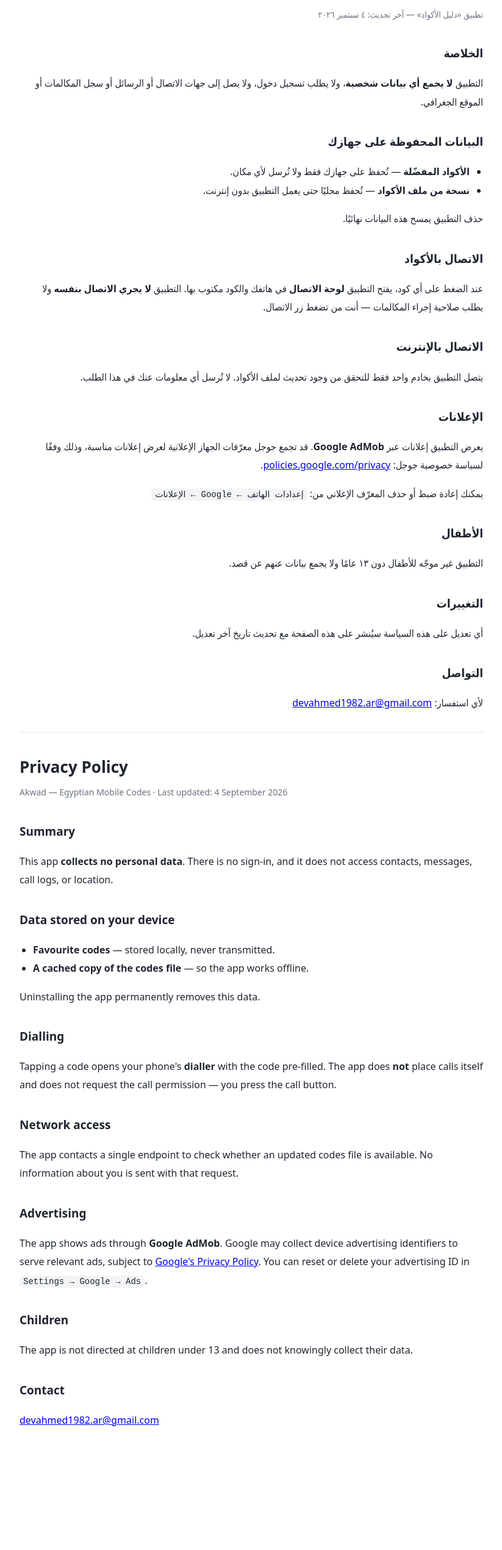
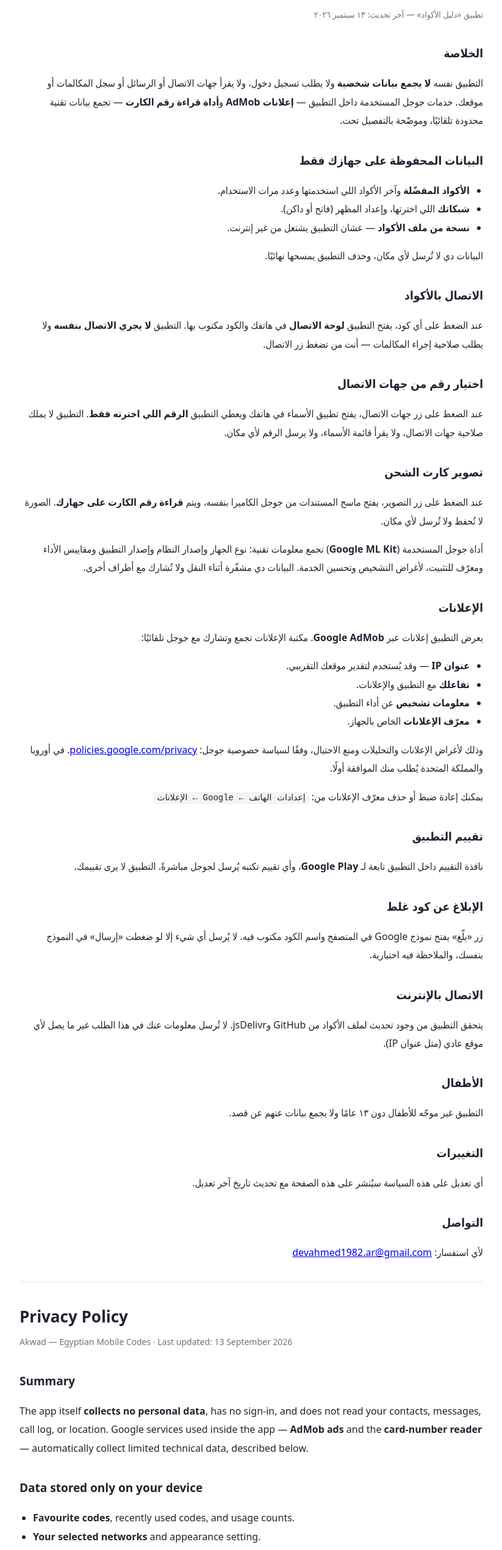
Before and after one commit to AhmedrezkRagab/akwad-data, a plain HTML site: page privacy-policy.html in a window 1280 px wide. Shown: the part 92-2633 px from the top of the page at 61% size, without its empty margins (228-1051 px from the left). Before the commit the page ends 2483 px from the top, so only its background shows below. Drawn offline with Linux system fonts and the light colour scheme.

Commit message:
تحديث سياسة الخصوصية لنسخة ١.١ — AdMob وML Kit وجهات الاتصال
Co-Authored-By: Claude Opus 5 <noreply@anthropic.com>

```diff
--- a/privacy-policy.html
+++ b/privacy-policy.html
@@ -24,20 +24,23 @@
 <body>
 
 <h1>سياسة الخصوصية</h1>
-<p class="date">تطبيق «دليل الأكواد» — آخر تحديث: ٤ سبتمبر ٢٠٢٦</p>
+<p class="date">تطبيق «دليل الأكواد» — آخر تحديث: ١٣ سبتمبر ٢٠٢٦</p>
 
 <h2>الخلاصة</h2>
 <p>
-  التطبيق <strong>لا يجمع أي بيانات شخصية</strong>، ولا يطلب تسجيل دخول، ولا
-  يصل إلى جهات الاتصال أو الرسائل أو سجل المكالمات أو الموقع الجغرافي.
+  التطبيق نفسه <strong>لا يجمع بيانات شخصية</strong> ولا يطلب تسجيل دخول، ولا يقرأ
+  جهات الاتصال أو الرسائل أو سجل المكالمات أو موقعك. خدمات جوجل المستخدمة داخل
+  التطبيق — <strong>إعلانات AdMob</strong> و<strong>أداة قراءة رقم الكارت</strong> —
+  تجمع بيانات تقنية محدودة تلقائيًا، وموضّحة بالتفصيل تحت.
 </p>
 
-<h2>البيانات المحفوظة على جهازك</h2>
+<h2>البيانات المحفوظة على جهازك فقط</h2>
 <ul>
-  <li><strong>الأكواد المفضّلة</strong> — تُحفظ على جهازك فقط ولا تُرسل لأي مكان.</li>
-  <li><strong>نسخة من ملف الأكواد</strong> — تُحفظ محليًا حتى يعمل التطبيق بدون إنترنت.</li>
+  <li><strong>الأكواد المفضّلة</strong> وآخر الأكواد اللي استخدمتها وعدد مرات الاستخدام.</li>
+  <li><strong>شبكاتك</strong> اللي اخترتها، وإعداد المظهر (فاتح أو داكن).</li>
+  <li><strong>نسخة من ملف الأكواد</strong> — عشان التطبيق يشتغل من غير إنترنت.</li>
 </ul>
-<p>حذف التطبيق يمسح هذه البيانات نهائيًا.</p>
+<p>البيانات دي لا تُرسل لأي مكان، وحذف التطبيق يمسحها نهائيًا.</p>
 
 <h2>الاتصال بالأكواد</h2>
 <p>
@@ -46,23 +49,62 @@
   صلاحية إجراء المكالمات — أنت من تضغط زر الاتصال.
 </p>
 
-<h2>الاتصال بالإنترنت</h2>
+<h2>اختيار رقم من جهات الاتصال</h2>
 <p>
-  يتصل التطبيق بخادم واحد فقط للتحقق من وجود تحديث لملف الأكواد. لا تُرسل أي
-  معلومات عنك في هذا الطلب.
+  عند الضغط على زر جهات الاتصال، يفتح تطبيق الأسماء في هاتفك ويعطي التطبيق
+  <strong>الرقم اللي اخترته فقط</strong>. التطبيق لا يملك صلاحية جهات الاتصال،
+  ولا يقرأ قائمة الأسماء، ولا يرسل الرقم لأي مكان.
+</p>
+
+<h2>تصوير كارت الشحن</h2>
+<p>
+  عند الضغط على زر التصوير، يفتح ماسح المستندات من جوجل الكاميرا بنفسه، ويتم
+  <strong>قراءة رقم الكارت على جهازك</strong>. الصورة لا تُحفظ ولا تُرسل لأي مكان.
+</p>
+<p>
+  أداة جوجل المستخدمة (<strong>Google ML Kit</strong>) تجمع معلومات تقنية: نوع الجهاز
+  وإصدار النظام وإصدار التطبيق ومقاييس الأداء ومعرّف للتثبيت، لأغراض التشخيص
+  وتحسين الخدمة. البيانات دي مشفّرة أثناء النقل ولا تُشارك مع أطراف أخرى.
 </p>
 
 <h2>الإعلانات</h2>
 <p>
-  يعرض التطبيق إعلانات عبر <strong>Google AdMob</strong>. قد تجمع جوجل
-  معرّفات الجهاز الإعلانية لعرض إعلانات مناسبة، وذلك وفقًا لسياسة خصوصية
-  جوجل:
+  يعرض التطبيق إعلانات عبر <strong>Google AdMob</strong>. مكتبة الإعلانات تجمع
+  وتشارك مع جوجل تلقائيًا:
+</p>
+<ul>
+  <li><strong>عنوان IP</strong> — وقد يُستخدم لتقدير موقعك التقريبي.</li>
+  <li><strong>تفاعلك</strong> مع التطبيق والإعلانات.</li>
+  <li><strong>معلومات تشخيص</strong> عن أداء التطبيق.</li>
+  <li><strong>معرّف الإعلانات</strong> الخاص بالجهاز.</li>
+</ul>
+<p>
+  وذلك لأغراض الإعلانات والتحليلات ومنع الاحتيال، وفقًا لسياسة خصوصية جوجل:
   <a href="https://policies.google.com/privacy" target="_blank" rel="noopener">
     policies.google.com/privacy</a>.
+  في أوروبا والمملكة المتحدة يُطلب منك الموافقة أولًا.
 </p>
 <p>
-  يمكنك إعادة ضبط أو حذف المعرّف الإعلاني من:
+  يمكنك إعادة ضبط أو حذف معرّف الإعلانات من:
   <code>إعدادات الهاتف ← Google ← الإعلانات</code>
+</p>
+
+<h2>تقييم التطبيق</h2>
+<p>
+  نافذة التقييم داخل التطبيق تابعة لـ <strong>Google Play</strong>، وأي تقييم
+  تكتبه يُرسل لجوجل مباشرةً. التطبيق لا يرى تقييمك.
+</p>
+
+<h2>الإبلاغ عن كود غلط</h2>
+<p>
+  زر «بلّغ» يفتح نموذج Google في المتصفح واسم الكود مكتوب فيه. لا يُرسل أي شيء
+  إلا لو ضغطت «إرسال» في النموذج بنفسك، والملاحظة فيه اختيارية.
+</p>
+
+<h2>الاتصال بالإنترنت</h2>
+<p>
+  يتحقق التطبيق من وجود تحديث لملف الأكواد من GitHub وjsDelivr. لا تُرسل معلومات
+  عنك في هذا الطلب غير ما يصل لأي موقع عادي (مثل عنوان IP).
 </p>
 
 <h2>الأطفال</h2>
@@ -80,20 +122,23 @@
 
 <div class="en">
 <h1>Privacy Policy</h1>
-<p class="date">Akwad — Egyptian Mobile Codes · Last updated: 4 September 2026</p>
+<p class="date">Akwad — Egyptian Mobile Codes · Last updated: 13 September 2026</p>
 
 <h2>Summary</h2>
 <p>
-  This app <strong>collects no personal data</strong>. There is no sign-in, and
-  it does not access contacts, messages, call logs, or location.
+  The app itself <strong>collects no personal data</strong>, has no sign-in, and does
+  not read your contacts, messages, call log, or location. Google services used
+  inside the app — <strong>AdMob ads</strong> and the <strong>card-number reader</strong> —
+  automatically collect limited technical data, described below.
 </p>
 
-<h2>Data stored on your device</h2>
+<h2>Data stored only on your device</h2>
 <ul>
-  <li><strong>Favourite codes</strong> — stored locally, never transmitted.</li>
+  <li><strong>Favourite codes</strong>, recently used codes, and usage counts.</li>
+  <li><strong>Your selected networks</strong> and appearance setting.</li>
   <li><strong>A cached copy of the codes file</strong> — so the app works offline.</li>
 </ul>
-<p>Uninstalling the app permanently removes this data.</p>
+<p>This data is never transmitted. Uninstalling the app permanently removes it.</p>
 
 <h2>Dialling</h2>
 <p>
@@ -102,19 +147,54 @@
   request the call permission — you press the call button.
 </p>
 
-<h2>Network access</h2>
+<h2>Picking a number from contacts</h2>
 <p>
-  The app contacts a single endpoint to check whether an updated codes file is
-  available. No information about you is sent with that request.
+  The contacts button opens your phone's contacts app, which gives the app
+  <strong>only the number you pick</strong>. The app has no contacts permission,
+  does not read your contact list, and does not send the number anywhere.
+</p>
+
+<h2>Scanning a recharge card</h2>
+<p>
+  The camera button opens Google's document scanner, which runs the camera itself.
+  The card number is <strong>read on your device</strong>; the image is not stored
+  or transmitted.
+</p>
+<p>
+  The Google tool used (<strong>Google ML Kit</strong>) collects technical
+  information — device model, OS version, app version, performance metrics, and a
+  per-installation identifier — for diagnostics and service improvement. It is
+  encrypted in transit and not shared with third parties.
 </p>
 
 <h2>Advertising</h2>
 <p>
-  The app shows ads through <strong>Google AdMob</strong>. Google may collect
-  device advertising identifiers to serve relevant ads, subject to
+  The app shows ads through <strong>Google AdMob</strong>. The ads SDK automatically
+  collects and shares with Google: your <strong>IP address</strong> (which may be used
+  to estimate approximate location), <strong>interactions</strong> with the app and ads,
+  <strong>diagnostic</strong> information, and the device <strong>advertising ID</strong> —
+  for advertising, analytics, and fraud prevention, subject to
   <a href="https://policies.google.com/privacy" target="_blank" rel="noopener">
-    Google's Privacy Policy</a>. You can reset or delete your advertising ID in
-  <code>Settings → Google → Ads</code>.
+    Google's Privacy Policy</a>. In the EEA and UK your consent is requested first.
+  You can reset or delete your advertising ID in <code>Settings → Google → Ads</code>.
+</p>
+
+<h2>Rating the app</h2>
+<p>
+  The in-app rating prompt is provided by <strong>Google Play</strong>; any rating you
+  leave goes directly to Google. The app does not see it.
+</p>
+
+<h2>Reporting a wrong code</h2>
+<p>
+  "Report" opens a Google Form in your browser with the code name filled in. Nothing
+  is sent unless you press Submit yourself; the note field is optional.
+</p>
+
+<h2>Network access</h2>
+<p>
+  The app checks GitHub and jsDelivr for an updated codes file. No information about
+  you is sent beyond what any website receives (such as your IP address).
 </p>
 
 <h2>Children</h2>
```
